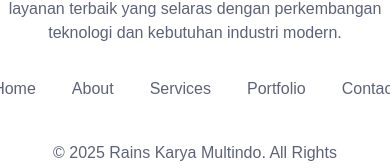
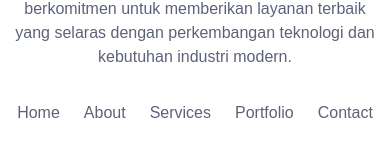
Before and after one commit to ganimalqudhaifi/freelance-rains-karya-multindo, a Next.js app: page / in a window 390 px wide. Shown: the part 6390-6558 px from the top of the page. Built offline with nearby package versions, Linux system fonts and the light colour scheme.

Commit message:
Make footer section responsive

```diff
--- a/src/components/footer-section.tsx
+++ b/src/components/footer-section.tsx
@@ -30,7 +30,7 @@ export default function FooterSection() {
         <ul className="flex space-x-4">
           {navigationLinks.map((link, i) => (
             <li key={i}>
-              <Link href={link.href} className="p-2.5">
+              <Link href={link.href} className="p-1 md:p-2.5">
                 {link.name}
               </Link>
             </li>
```
